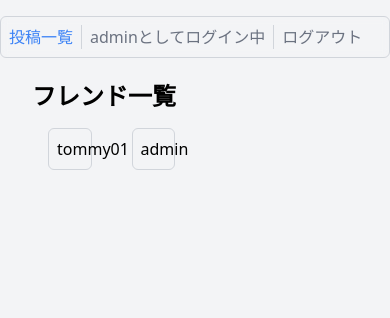
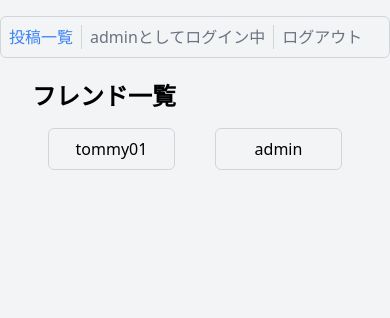
Before and after one commit to tommy10092525/sns-with-flask, a Flask app: page /friend in a window 390 px wide. Shown: the top 318 px of the page. Run offline with Flask 3, Linux system fonts and the light colour scheme; a user stored in the database is signed in; data comes from the database, SQL or seed files in the repository; some libraries are stand-ins or nearby versions.

Commit message:
フレンドページのスタイルの変更

```diff
--- a/templates/friend.html
+++ b/templates/friend.html
@@ -2,7 +2,7 @@
 
 {% block content %}
 <p class="text-2xl font-bold">フレンド一覧</p>
-<div class="grid grid-cols-4 gap-2 text-center">
+<div class="grid grid-cols-2 md:grid-cols-4 gap-2 text-center">
     <!-- テスト -->
     {% for friend in friends %}
         <a class="border border-gray-300 rounded-md p-2 m-4" href="{{ url_for('user', user_id=friend.friend_id) }}">{{ friend.username }}</a>
```
